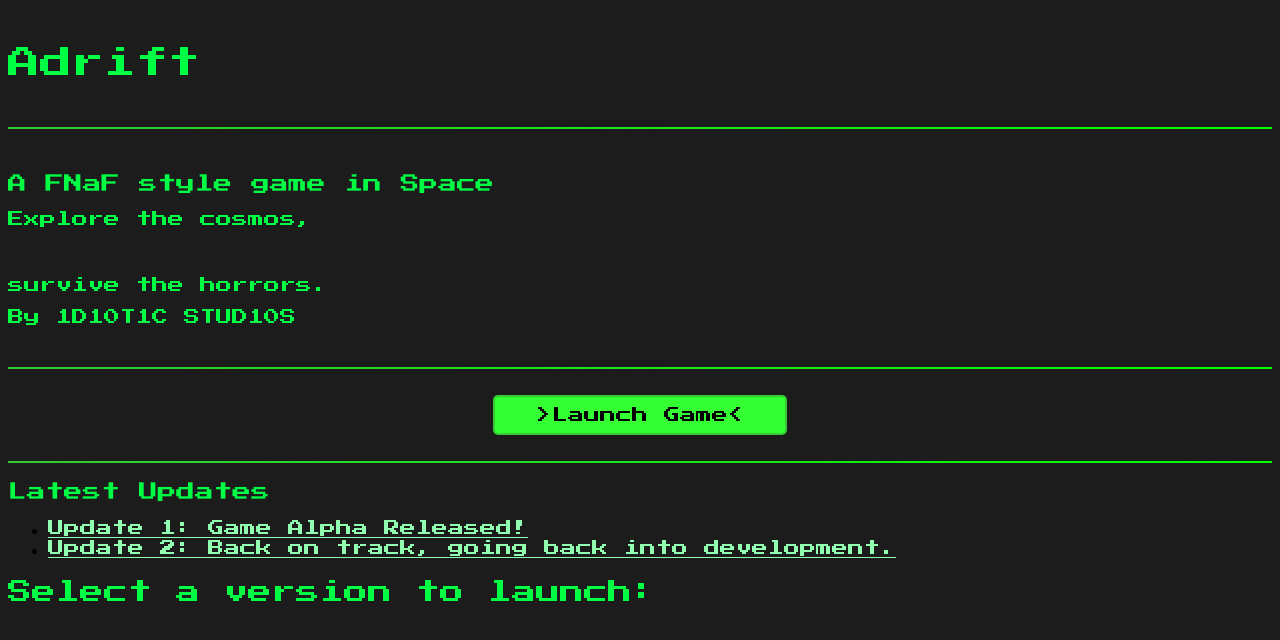
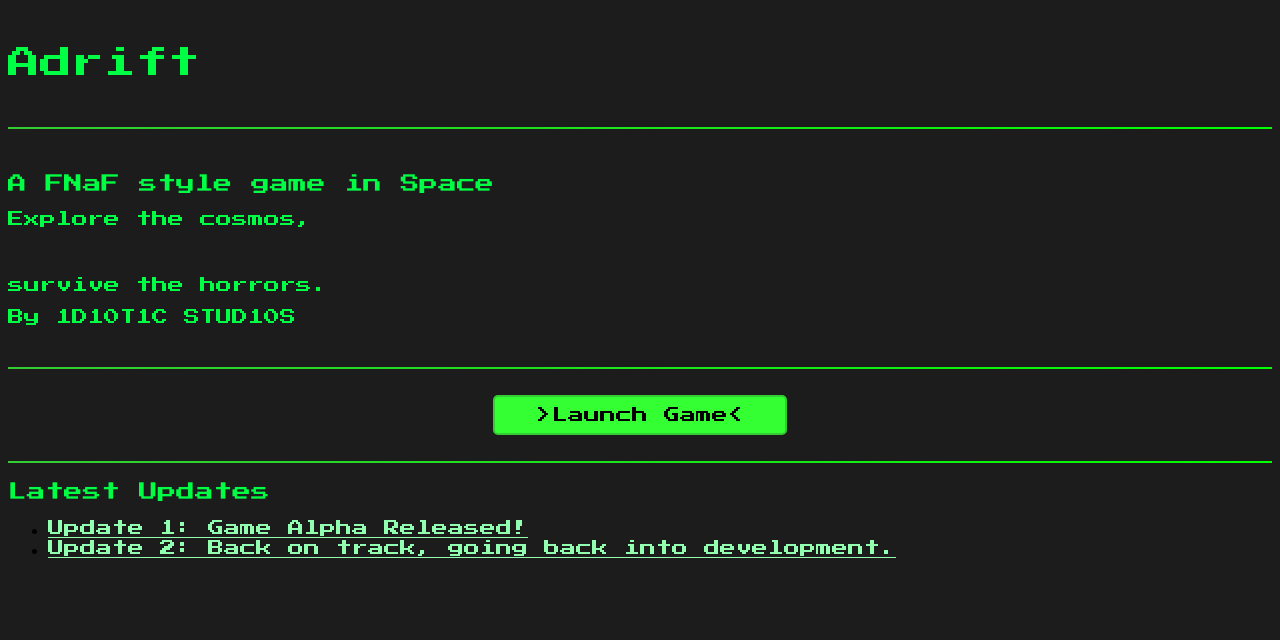
Before and after one commit to AdriftApp/adriftapp.github.io, a Jekyll site: the page built from index.html, in a window 1280 px wide. Shown: the top 640 px of the page. Built offline with Jekyll 4.4.1, drawn with Linux system fonts in a browser that asks for light colours.

Commit message:
Update index.html

```diff
--- a/index.html
+++ b/index.html
@@ -18,6 +18,13 @@ description: Adrift - WebApp
 <hr>
 <br>
 <a class="pixel-button" onclick="openModal()">>Launch Game<</a>
+<!-- Modal container with overlay and content -->
+<div id="modal-container">
+  <div id="modal-overlay"></div>
+  <div id="modal-content">
+    <!-- Modal content here -->
+  </div>
+</div>
 <br>
 <hr>
 <h3>Latest Updates</h3>
@@ -25,11 +32,3 @@ description: Adrift - WebApp
 	<li><a href="#">Update 1: Game Alpha Released!</a></li>
 	<li><a href="#">Update 2: Back on track, going back into development.</a></li>
 </ul>
-
-<!-- Modal window -->
-<div id="version-modal" class="modal">
-  <div class="modal-content">
-    <h2>Select a version to launch:</h2>
-    <ul id="version-list"></ul>
-  </div>
-</div>
```
